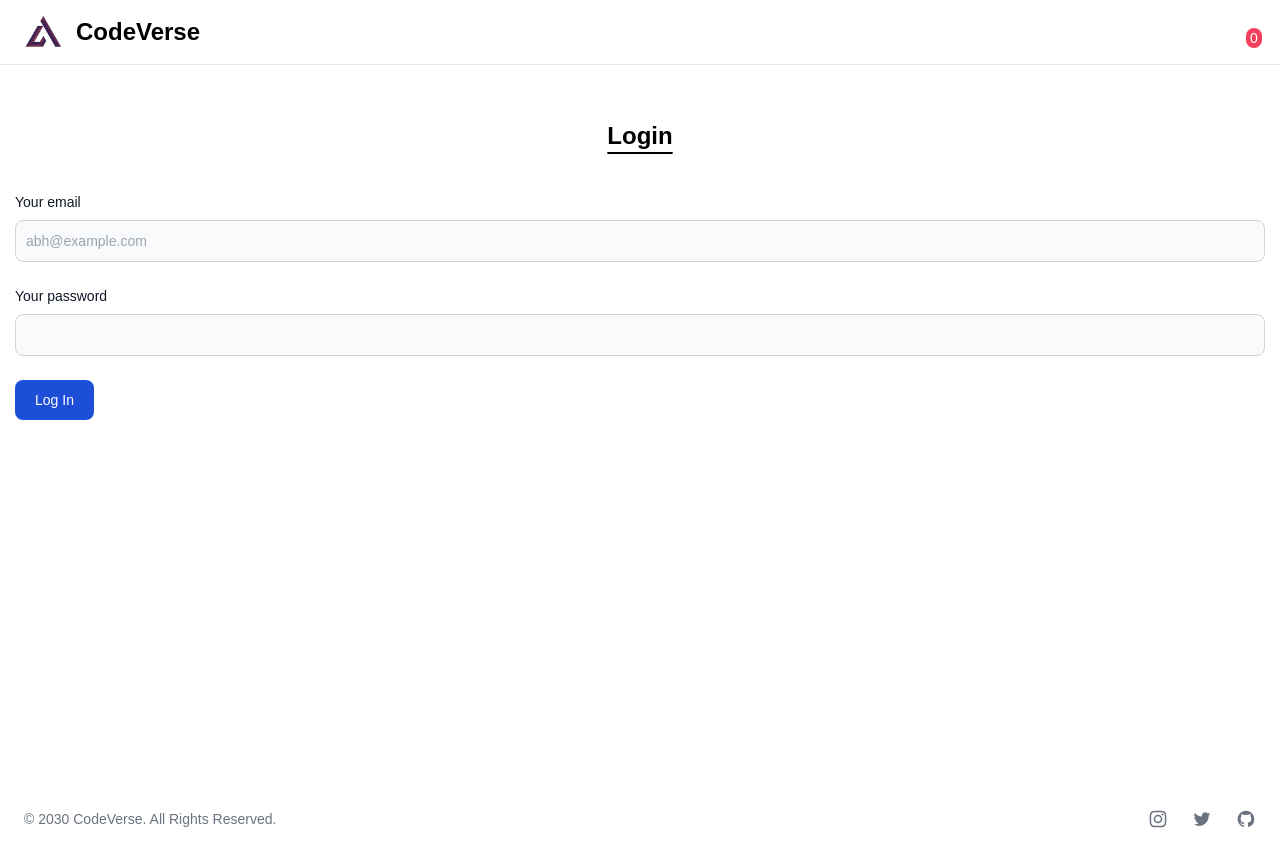
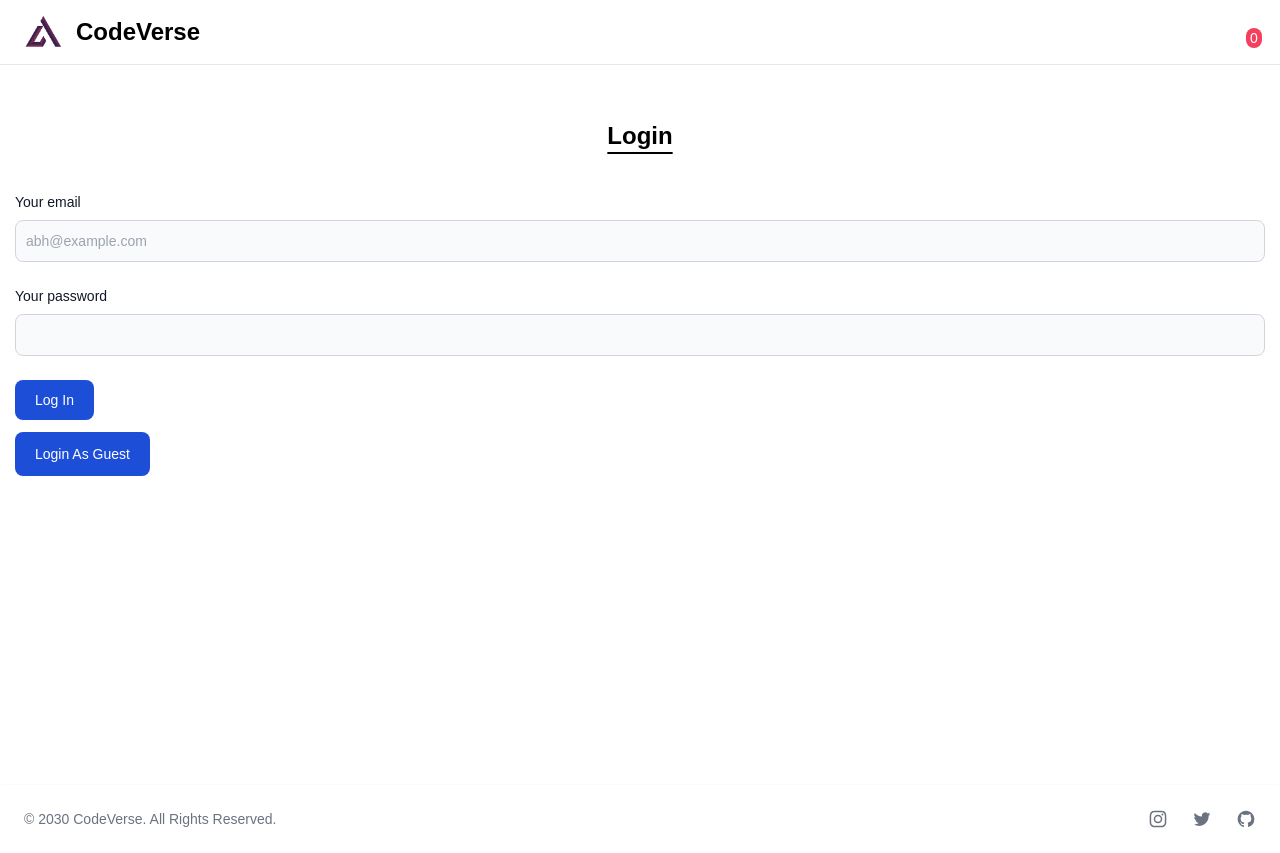
Before and after one commit to abhayk2/codeVerse, a React (Create React App) app: page /login in a window 1280 px wide. Built offline with nearby package versions, Linux system fonts and the light colour scheme; no server answers.

Commit message:
Login as Guest

```diff
--- a/src/pages/Login.js
+++ b/src/pages/Login.js
@@ -10,25 +10,41 @@
     const email = useRef();
     const password = useRef();
 
-    async function handleLogin(event){
+    async function handleLogin(event) {
         event.preventDefault();
-       try{
+        try {
             const authDetail = {
                 email: email.current.value,
-         password : password.current.value
+                password: password.current.value
             }
             const data = await login(authDetail);
 
             data.accessToken ? navigate("/products") : toast.error(data);
-    }catch(error){
-        toast.error(error.message,{
+        } catch (error) {
+            toast.error(error.message, {
                 closeButton: true,
                 position: "bottom-center",
-            autoClose:5000
+                autoClose: 5000
             });
         }
     }
-
+    async function handleLoginGuest() {
+        email.current.value = "ak@gmail.com";
+        password.current.value = "react555";
+        try {
+            const authDetail = {
+                email: email.current.value,
+                password: password.current.value
+            }
+            const data = await login(authDetail);
+            data.accessToken ? navigate("/products") : toast.error(data);
+        } catch (error) {
+            toast.error(error.message, {
+                closeButton: true,
+                position: "bottom-center"
+            });
+        }
+    }
 
     return (
         <main>
@@ -46,7 +62,7 @@
                 </div>
                 <button type="submit" className="text-white bg-blue-700 hover:bg-blue-800 focus:ring-4 focus:outline-none focus:ring-blue-300 font-medium rounded-lg text-sm w-full sm:w-auto px-5 py-2.5 text-center dark:bg-blue-600 dark:hover:bg-blue-700 dark:focus:ring-blue-800">Log In</button>
             </form>
-            {/* <button className="mt-3 cursor-pointer text-white bg-blue-700 hover:bg-blue-800 focus:ring-4 focus:outline-none focus:ring-blue-300 font-medium rounded-lg text-sm w-full sm:w-auto px-5 py-3 text-center dark:bg-blue-600 dark:hover:bg-blue-700 dark:focus:ring-blue-800">Login As Guest</button> */}
+            <button onClick={handleLoginGuest} className="mt-3 cursor-pointer text-white bg-blue-700 hover:bg-blue-800 focus:ring-4 focus:outline-none focus:ring-blue-300 font-medium rounded-lg text-sm w-full sm:w-auto px-5 py-3 text-center dark:bg-blue-600 dark:hover:bg-blue-700 dark:focus:ring-blue-800">Login As Guest</button>
         </main>
     )
 }
```
Lines whose indentation alone changed are shown as unchanged.
